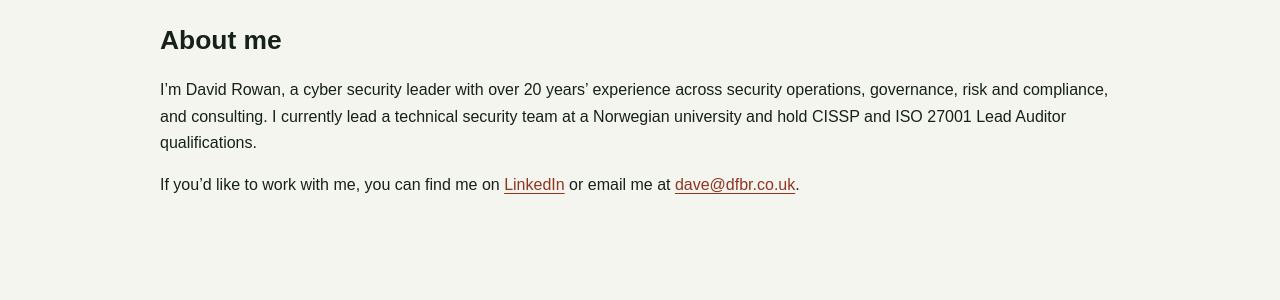
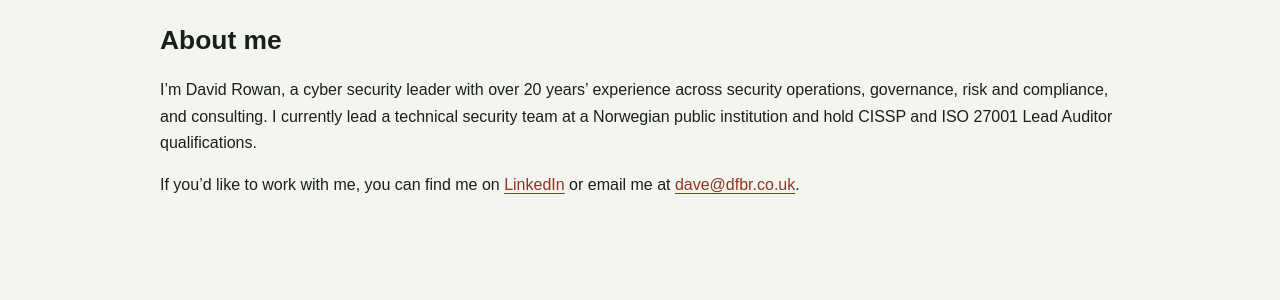
Before and after one commit to dfbr/kql_queries, a Jekyll site: the page built from docs/about.md, in a window 1280 px wide. Shown: the part 201-501 px from the top of the page. Built offline with Jekyll 4.4.1, drawn with Linux system fonts in a browser that asks for light colours; some web fonts are replaced.

Commit message:
More mysterious. But not much

```diff
--- a/docs/about.md
+++ b/docs/about.md
@@ -10,6 +10,6 @@ The work in front of me is my personal reference of work notes, with the occasio
 
 ## About me
 
-I'm David Rowan, a cyber security leader with over 20 years' experience across security operations, governance, risk and compliance, and consulting. I currently lead a technical security team at a Norwegian university and hold CISSP and ISO 27001 Lead Auditor qualifications.
+I'm David Rowan, a cyber security leader with over 20 years' experience across security operations, governance, risk and compliance, and consulting. I currently lead a technical security team at a Norwegian public institution and hold CISSP and ISO 27001 Lead Auditor qualifications.
 
 If you'd like to work with me, you can find me on [LinkedIn](https://www.linkedin.com/in/davefbrowan) or email me at [dave@dfbr.co.uk](mailto:dave@dfbr.co.uk).
```
